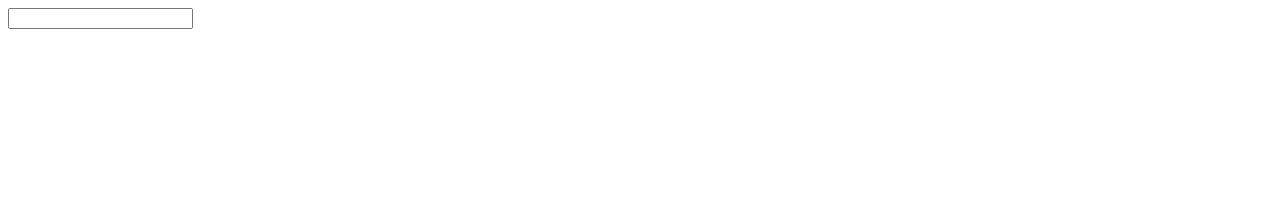
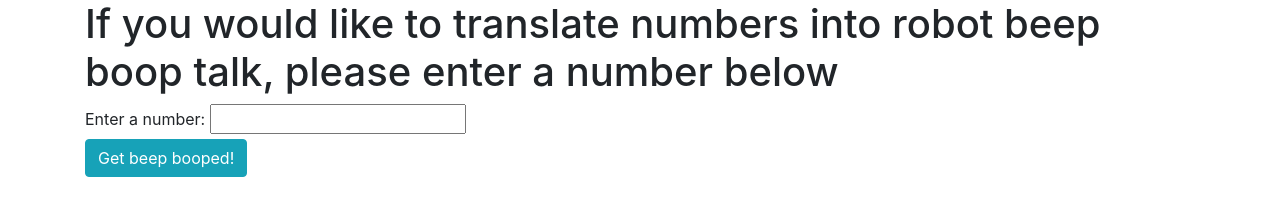
Before and after one commit to loewymalkov/beep-boop, a plain HTML site: page index.html in a window 1280 px wide. Drawn offline with nearby package versions, Linux system fonts and the light colour scheme.

Commit message:
add file structure for scripts, finish html input and output divs

```diff
--- a/index.html
+++ b/index.html
@@ -1,17 +1,25 @@
 <!DOCTYPE html>
 <html>
 <head>
-
+  <link href="https://stackpath.bootstrapcdn.com/bootstrap/4.3.1/css/bootstrap.min.css" rel="stylesheet" integrity="sha384-ggOyR0iXCbMQv3Xipma34MD+dH/1fQ784/j6cY/iJTQUOhcWr7x9JvoRxT2MZw1T" crossorigin="anonymous">
+  <link href="css/styles.css" rel="stylesheet" type="text/css">
+  <script src="https://code.jquery.com/jquery-3.4.1.js" integrity="sha256-WpOohJOqMqqyKL9FccASB9O0KwACQJpFTUBLTYOVvVU=" crossorigin="anonymous"></script>
+  <script src="js/scripts.js"></script>
   <title>Beep Boop</title>
 </head>
 <body>
   <div class="container">
+    <h1>If you would like to translate numbers into robot beep boop talk, please enter a number below</h1>
     <div class="form-group">
-      <form id="get-number">
-        <label for=""></label>
-        <input type="text">
+      <form id="userInput">
+        <label for="userNumber">Enter a number:</label>
+        <input type="text" id="userNumber">
+        <br>
+        <button type="submit" class="btn btn-info">Get beep booped!</button>
       </form>
     </div>
+    <div id="output"></div>
+
   </div>
 </body>
 </html>
--- a/js/scripts.js
+++ b/js/scripts.js
@@ -0,0 +1,12 @@
+// business logic
+
+
+
+// front end ui
+$(document).ready(function(){
+  $("form#userInput").submit(function(event) {
+    event.preventDefault();
+
+  })
+
+});
```
